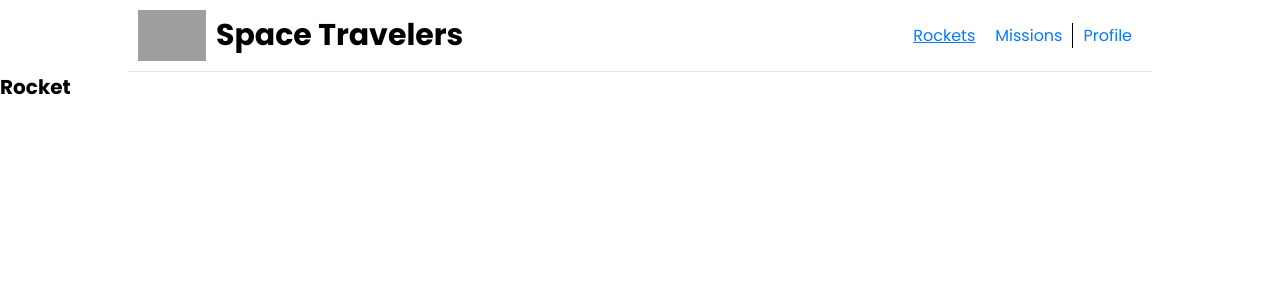
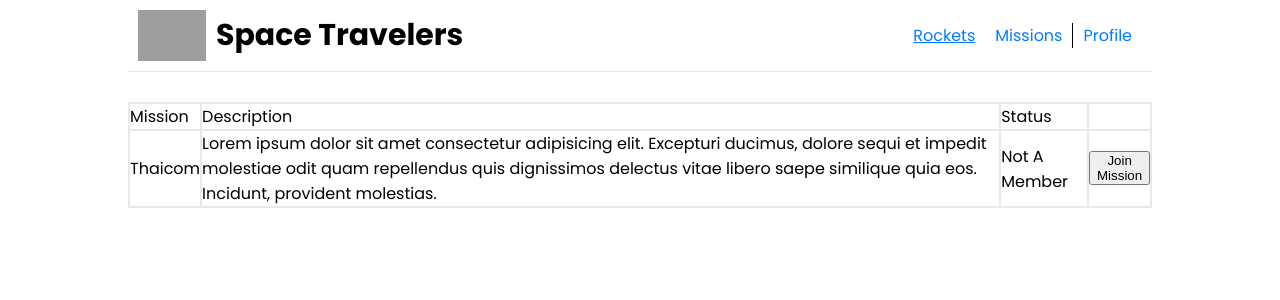
Before and after one commit to wassimchakib/space-travelers, a React (Create React App) app: page /rockets in a window 1280 px wide. Shown: the top 300 px of the page. Built offline with nearby package versions, Linux system fonts and the light colour scheme; grey boxes are pictures that could not be loaded.

Commit message:
Add redux directory and rocket slice file

```diff
--- a/package.json
+++ b/package.json
@@ -17,7 +17,7 @@
     "build": "react-scripts build",
     "test": "react-scripts test",
     "eject": "react-scripts eject",
-    "stylelint": "npx stylelint '**/*.{css,scss}' --fix",
+    "stylelint": "npx stylelint **/*.{css,scss} --fix",
     "eslint": "npx eslint . --fix"
   },
   "eslintConfig": {
--- a/src/App.css
+++ b/src/App.css
@@ -1,4 +1,5 @@
 @import url('https://fonts.googleapis.com/css2?family=Poppins:ital,wght@0,100;0,200;0,300;0,400;0,500;0,600;0,700;0,800;0,900;1,100;1,200;1,300;1,400;1,500;1,600;1,700;1,800;1,900&display=swap');
+
 * {
   margin: 0;
   padding: 0;
@@ -16,6 +17,12 @@ a {
 
 table {
   border-collapse: collapse;
+}
+
+table,
+tr,
+td {
+  border: 2px solid #e8e8e8;
 }
 
 html {
--- a/src/App.js
+++ b/src/App.js
@@ -1,13 +1,14 @@
 import { Navigate, Route, Routes } from 'react-router-dom';
-import Navbar from './components/navbar/navbar';
+import Navbar from './components/navbar/Navbar';
 import './App.css';
+import Rockets from './components/rockets/Rockets';
 
 function App() {
   return (
     <>
       <Navbar />
       <Routes>
-        <Route path="/rockets" element={<h1>Rocket</h1>} />
+        <Route path="/rockets" element={<Rockets />} />
         <Route path="/missions" element={<h1>Mission</h1>} />
         <Route path="/profile" element={<h1>Profile</h1>} />
         <Route exact path="/" element={<Navigate to="rockets" />} />
--- /dev/null
+++ b/src/components/rockets/Rockets.jsx
@@ -0,0 +1,33 @@
+import './rockets.css';
+
+const Rockets = () => (
+  <section className="rocket">
+    <div className="container">
+      <table>
+        <thead>
+          <tr>
+            <td>Mission</td>
+            <td>Description</td>
+            <td>Status</td>
+            <td />
+          </tr>
+        </thead>
+        <tbody>
+          <tr>
+            <td>Thaicom</td>
+            <td>
+              Lorem ipsum dolor sit amet consectetur adipisicing elit. Excepturi
+              ducimus, dolore sequi et impedit molestiae odit quam repellendus
+              quis dignissimos delectus vitae libero saepe similique quia eos.
+              Incidunt, provident molestias.
+            </td>
+            <td><span className="tag">Not A Member</span></td>
+            <td><button type="button">Join Mission</button></td>
+          </tr>
+        </tbody>
+      </table>
+    </div>
+  </section>
+);
+
+export default Rockets;
--- /dev/null
+++ b/src/components/rockets/rockets.css
@@ -0,0 +1,7 @@
+table {
+  font-size: var(--fs-2);
+}
+
+.rocket {
+  margin-top: var(--fs-3);
+}
--- /dev/null
+++ b/src/redux/rockets/rocketsSlice.js
@@ -0,0 +1 @@
+const rockets = [];
```
